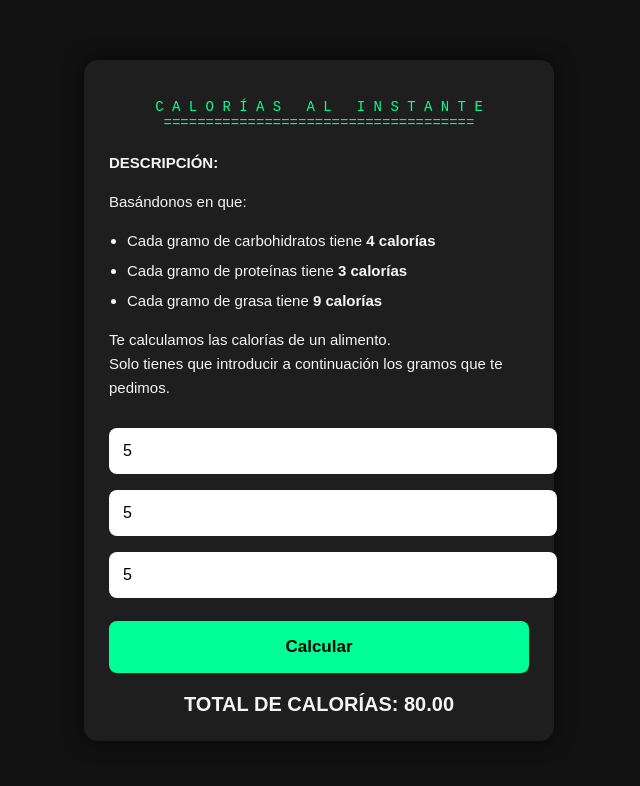
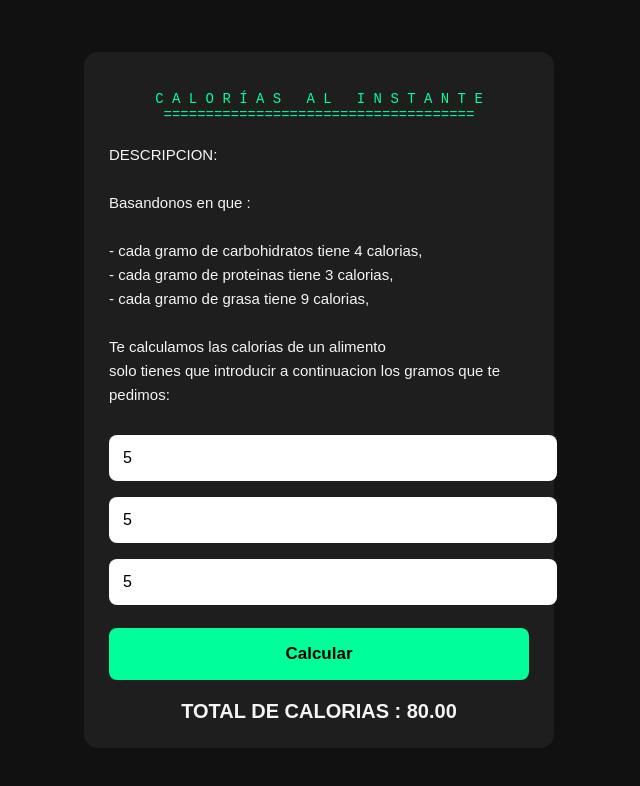
Before and after one commit to bullkeys/a-salvo-de-malos-humos, a plain HTML site: page index.html in a window 1280 px wide. Both pictures are taken after typing "5", "5", "5" into the empty fields and a click on the button "Calcular". Shown: the whole page, without its empty margins (321-961 px from the left). Drawn offline with Linux system fonts and the light colour scheme.

Commit message:
Add files via upload

```diff
--- a/index.html
+++ b/index.html
@@ -1,3 +1,4 @@
+<!DOCTYPE html>
 <!DOCTYPE html>
 <html lang="es">
 <head>
@@ -11,7 +12,6 @@
     background-color: #111;
     color: #f5f5f5;
     margin: 0;
-            padding: 0;
     display: flex;
     justify-content: center;
     align-items: center;
@@ -25,29 +25,18 @@
     margin: 15px;
     padding: 25px;
     border-radius: 14px;
-            box-shadow: 0 0 20px rgba(0,0,0,0.6);
 }
 
 pre {
+    color: #00ff99;
     text-align: center;
-            color: #00ff99;
     font-size: 14px;
-            margin-bottom: 20px;
 }
 
 .descripcion {
     font-size: 15px;
     line-height: 1.6;
-            margin-bottom: 20px;
-        }
-
-        .descripcion ul {
-            padding-left: 18px;
-            margin: 10px 0;
-        }
-
-        .descripcion li {
-            margin-bottom: 6px;
+    margin: 20px 0;
 }
 
 input {
@@ -68,11 +57,6 @@
     border: none;
     border-radius: 8px;
     font-weight: bold;
-            cursor: pointer;
-        }
-
-        button:hover {
-            background-color: #00cc7a;
 }
 
 .resultado {
@@ -83,6 +67,7 @@
 }
 </style>
 </head>
+
 <body>
 
 <div class="contenedor">
@@ -93,44 +78,37 @@ C A L O R Í A S   A L   I N S T A N T E
 </pre>
 
 <div class="descripcion">
-    <p><strong>DESCRIPCIÓN:</strong></p>
+DESCRIPCION:<br><br>
 
-    <p>
-        Basándonos en que:
-    </p>
+Basandonos en que :<br><br>
 
-    <ul>
-        <li>Cada gramo de carbohidratos tiene <strong>4 calorías</strong></li>
-        <li>Cada gramo de proteínas tiene <strong>3 calorías</strong></li>
-        <li>Cada gramo de grasa tiene <strong>9 calorías</strong></li>
-    </ul>
+- cada gramo de carbohidratos tiene 4 calorias,<br>
+- cada gramo de proteinas tiene 3 calorias,<br>
+- cada gramo de grasa tiene 9 calorias,<br><br>
 
-    <p>
-        Te calculamos las calorías de un alimento.<br>
-        Solo tienes que introducir a continuación los gramos que te pedimos.
-    </p>
+Te calculamos las calorias de un alimento<br>
+solo tienes que introducir a continuacion los gramos que te pedimos:
 </div>
 
 <input type="number" id="carbohidratos" placeholder="Gramos de carbohidratos">
-<input type="number" id="proteinas" placeholder="Gramos de proteínas">
+<input type="number" id="proteinas" placeholder="Gramos de proteinas">
 <input type="number" id="grasas" placeholder="Gramos de grasas">
 
-<button onclick="calcularCalorias()">Calcular</button>
+<button onclick="calcular()">Calcular</button>
 
 <div class="resultado" id="resultado"></div>
 
 </div>
 
 <script>
-function calcularCalorias() {
-    const carbohidratos = parseFloat(document.getElementById("carbohidratos").value) || 0;
-    const proteinas = parseFloat(document.getElementById("proteinas").value) || 0;
-    const grasas = parseFloat(document.getElementById("grasas").value) || 0;
+function calcular() {
+    const c = parseFloat(document.getElementById("carbohidratos").value) || 0;
+    const p = parseFloat(document.getElementById("proteinas").value) || 0;
+    const g = parseFloat(document.getElementById("grasas").value) || 0;
 
-    const calorias = (carbohidratos * 4) + (proteinas * 3) + (grasas * 9);
-
+    const total = (c * 4) + (p * 3) + (g * 9);
     document.getElementById("resultado").textContent =
-        "TOTAL DE CALORÍAS: " + calorias.toFixed(2);
+        "TOTAL DE CALORIAS : " + total.toFixed(2);
 }
 </script>
 
```
Lines whose indentation alone changed are shown as unchanged.
